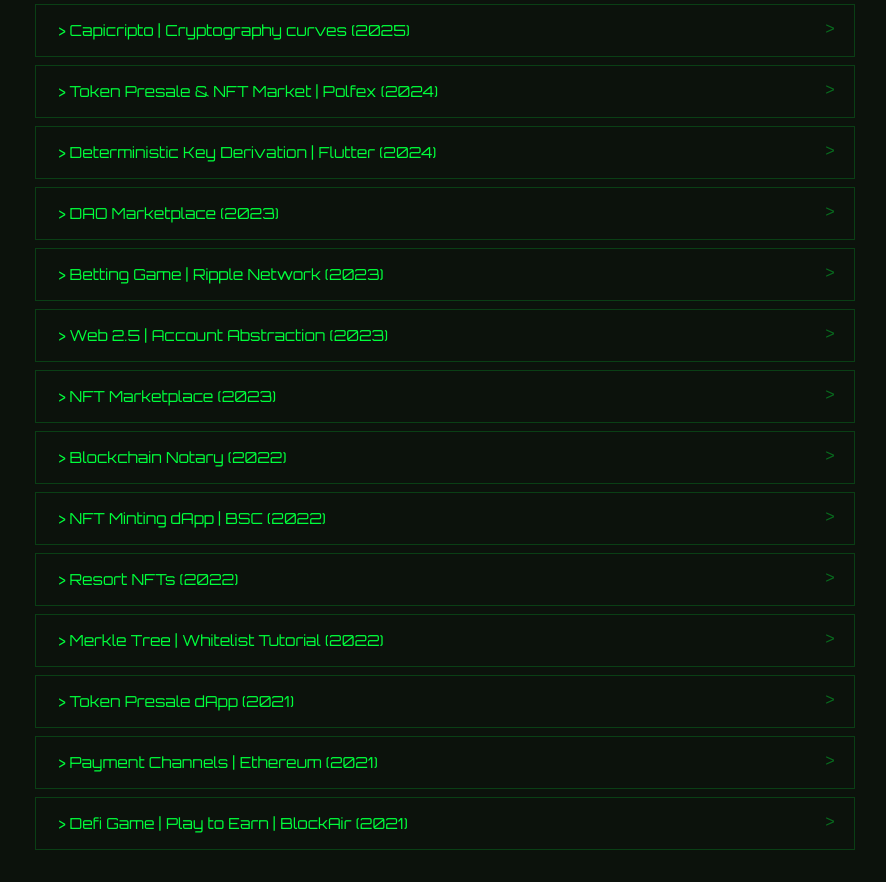
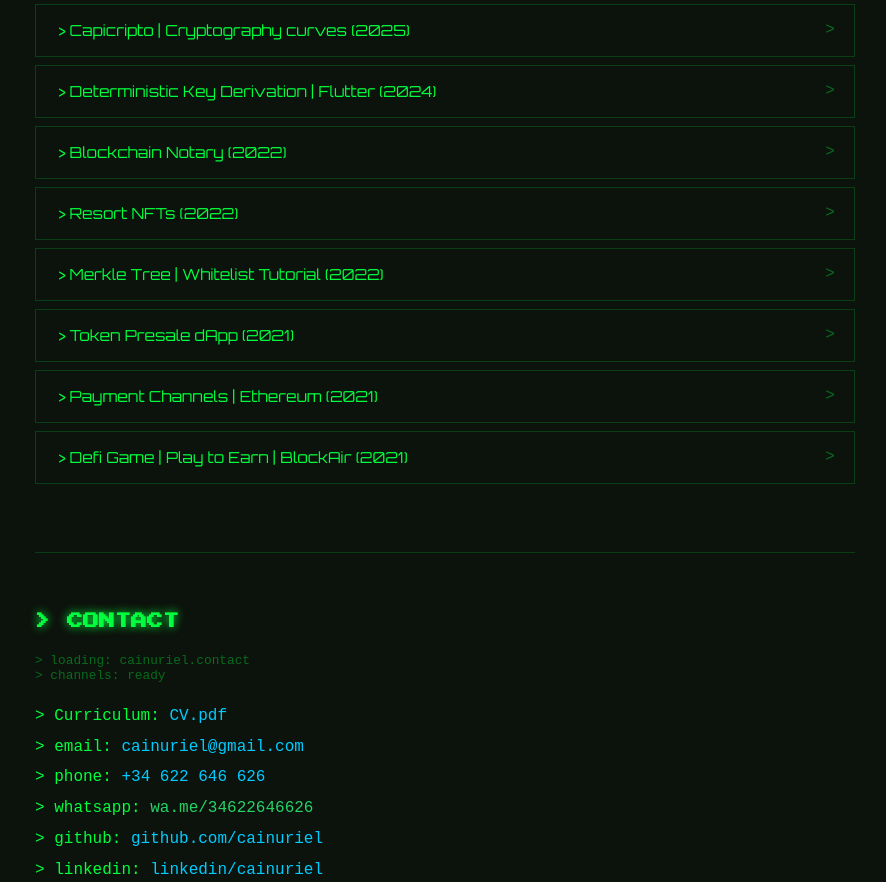
Before and after one commit to Cainuriel/cainuriel.github.io, a plain HTML site: page console.html in a window 1280 px wide. Shown: the part 1808-2690 px from the top of the page, without its empty margins (195-1081 px from the left). Drawn offline with Linux system fonts and the light colour scheme.

Commit message:
clean broken urls

```diff
--- a/console.html
+++ b/console.html
@@ -702,19 +702,6 @@ Anonymity is mathematically guaranteed using ZK-SNARKs (Groth16, with Circom cir
 
             <div class="accordion-item">
                 <div class="accordion-header" onclick="toggleAccordion(this)">
-                    <span class="accordion-title">&gt; Token Presale & NFT Market | Polfex (2024)</span>
-                    <span class="accordion-icon">&gt;</span>
-                </div>
-                <div class="accordion-content">
-                    <div class="accordion-body">
-                        <p class="accordion-text">Token presale with whitelist and Vesting contracts. NFT Marketplace</p>
-                        <a href="https://dapp.polfex.io/" target="_blank" class="contact-link">dapp.polfex.io</a>
-                    </div>
-                </div>
-            </div>
-
-            <div class="accordion-item">
-                <div class="accordion-header" onclick="toggleAccordion(this)">
                     <span class="accordion-title">&gt; Deterministic Key Derivation | Flutter (2024)</span>
                     <span class="accordion-icon">&gt;</span>
                 </div>
@@ -726,57 +713,6 @@ Anonymity is mathematically guaranteed using ZK-SNARKs (Groth16, with Circom cir
                 </div>
             </div>
 
-            <div class="accordion-item">
-                <div class="accordion-header" onclick="toggleAccordion(this)">
-                    <span class="accordion-title">&gt; DAO Marketplace (2023)</span>
-                    <span class="accordion-icon">&gt;</span>
-                </div>
-                <div class="accordion-content">
-                    <div class="accordion-body">
-                        <p class="accordion-text">Marketplace with DAO Token for profit distribution</p>
-                        <a href="https://market-dao.vercel.app/" target="_blank" class="contact-link">market-dao.vercel.app</a>
-                    </div>
-                </div>
-            </div>
-
-            <div class="accordion-item">
-                <div class="accordion-header" onclick="toggleAccordion(this)">
-                    <span class="accordion-title">&gt; Betting Game | Ripple Network (2023)</span>
-                    <span class="accordion-icon">&gt;</span>
-                </div>
-                <div class="accordion-content">
-                    <div class="accordion-body">
-                        <p class="accordion-text">Betting game on RIPPLE network</p>
-                        <a href="https://juego-del-boton.vercel.app/" target="_blank" class="contact-link">juego-del-boton.vercel.app</a>
-                    </div>
-                </div>
-            </div>
-
-            <div class="accordion-item">
-                <div class="accordion-header" onclick="toggleAccordion(this)">
-                    <span class="accordion-title">&gt; Web 2.5 | Account Abstraction (2023)</span>
-                    <span class="accordion-icon">&gt;</span>
-                </div>
-                <div class="accordion-content">
-                    <div class="accordion-body">
-                        <p class="accordion-text">WEB2.5 example with Abstract Accounts</p>
-                        <a href="https://garcia-web25.vercel.app/" target="_blank" class="contact-link">garcia-web25.vercel.app</a>
-                    </div>
-                </div>
-            </div>
-
-            <div class="accordion-item">
-                <div class="accordion-header" onclick="toggleAccordion(this)">
-                    <span class="accordion-title">&gt; NFT Marketplace (2023)</span>
-                    <span class="accordion-icon">&gt;</span>
-                </div>
-                <div class="accordion-content">
-                    <div class="accordion-body">
-                        <p class="accordion-text">NFT Marketplace</p>
-                        <a href="https://malandriner-marketplace.netlify.app/" target="_blank" class="contact-link">malandriner-marketplace.netlify.app</a>
-                    </div>
-                </div>
-            </div>
 
             <div class="accordion-item">
                 <div class="accordion-header" onclick="toggleAccordion(this)">
@@ -787,19 +723,6 @@ Anonymity is mathematically guaranteed using ZK-SNARKs (Groth16, with Circom cir
                     <div class="accordion-body">
                         <p class="accordion-text">Blockchain Notary Registry</p>
                         <a href="https://daapnotario.vercel.app/" target="_blank" class="contact-link">daapnotario.vercel.app</a>
-                    </div>
-                </div>
-            </div>
-
-            <div class="accordion-item">
-                <div class="accordion-header" onclick="toggleAccordion(this)">
-                    <span class="accordion-title">&gt; NFT Minting dApp | BSC (2022)</span>
-                    <span class="accordion-icon">&gt;</span>
-                </div>
-                <div class="accordion-content">
-                    <div class="accordion-body">
-                        <p class="accordion-text">NFT purchasing dApp on BSC</p>
-                        <a href="https://genesis.topstars.app/" target="_blank" class="contact-link">genesis.topstars.app</a>
                     </div>
                 </div>
             </div>
```
